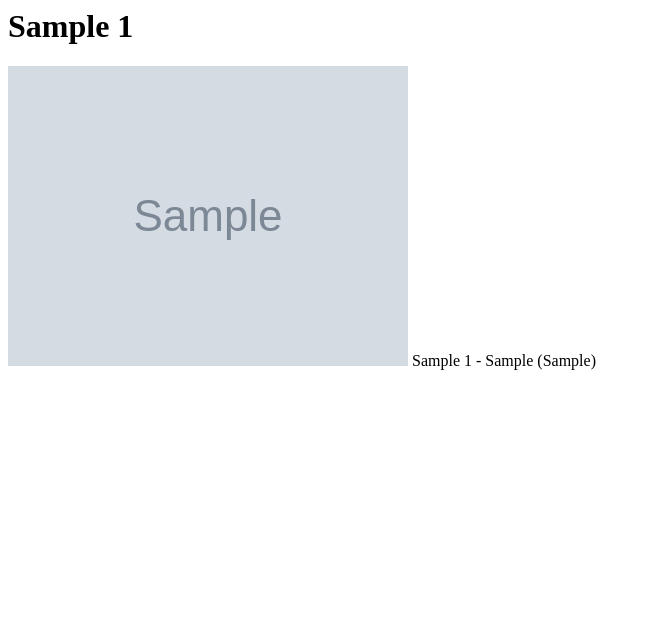
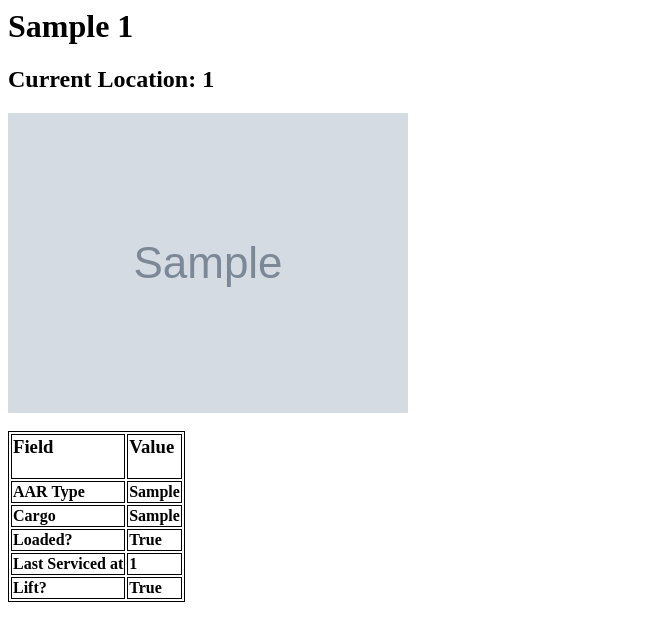
Before and after one commit to coneypylon/car-system, a Django app: page /rollingstock/1/ in a window 1280 px wide. Shown: the top 641 px of the page, without its empty margins (0-651 px from the left). Run offline with Django 4.2, Linux system fonts and the light colour scheme; tables that the repository leaves empty hold one stand-in row (values such as "Sample post"); grey boxes marked "Sample" are stand-in pictures; lists and menus that the app fills with data are empty.

Commit message:
fill out detail view on car

```diff
--- a/modelrrmanager/rollingstock/templates/rollingstock/detail.html
+++ b/modelrrmanager/rollingstock/templates/rollingstock/detail.html
@@ -1,10 +1,44 @@
 <html>
 <head>
     <title>{{vehicle.reporting_mark}} {{vehicle.id_number}}</title>
+    <style>
+        table, th, td {
+            text-align: left;
+            border: 1px solid;
+          }
+    </style>
 </head>
 <body>
     <h1>{{vehicle.reporting_mark}} {{vehicle.id_number}}</h1>
-    <img src={{vehicle.img_url}}>
-    {{ vehicle }}
+    <h2>Current Location: {{location}}</h2>
+    {% load static %}
+    <img src="../../rollingstock/{{vehicle.img_url}}" alt="Vehicle Image">
+    <br><br>
+    <table>
+        <tr>
+            <th><h3>Field</h3></th>
+            <th><h3>Value</h3></th>
+        </tr>
+        <tr>
+            <th>AAR Type</th>
+            <th>{{vehicle.aar_type}}</th>
+        </tr>
+        <tr>
+            <th>Cargo</th>
+            <th>{{vehicle.cargo}}</th>
+        </tr>
+        <tr>
+            <th>Loaded?</th>
+            <th>{{vehicle.loaded}}</th>
+        </tr>
+        <tr>
+            <th>Last Serviced at</th>
+            <th>{{vehicle.last_loaded_unloaded}}</th>
+        </tr>
+        <tr>
+            <th>Lift?</th>
+            <th>{{vehicle.ready_for_pickup}}</th>
+        </tr>
+    </table>
 </body>
 </html>
--- a/modelrrmanager/rollingstock/views.py
+++ b/modelrrmanager/rollingstock/views.py
@@ -2,6 +2,7 @@ from django.http import Http404,HttpResponse
 from django.shortcuts import render
 
 from .models import RailVehicle
+#from modelrrmanager.locations.models import Location
 
 def index(request):
     road_listed_vehicles = RailVehicle.objects.order_by('reporting_mark','id_number')
@@ -16,6 +17,10 @@ def index(request):
 def detail(request, r_stock_id):
     try:
         vehicle = RailVehicle.objects.get(pk=r_stock_id)
+        try:
+            location = Location.objects.get(pk=vehicle.location)
+        except:
+            location = str(vehicle.location)
     except RailVehicle.DoesNotExist:
         raise Http404("Vehicle does not exist!")
-    return render(request, 'rollingstock/detail.html',{'vehicle':vehicle})
+    return render(request, 'rollingstock/detail.html',{'vehicle':vehicle,'location':location})
```
